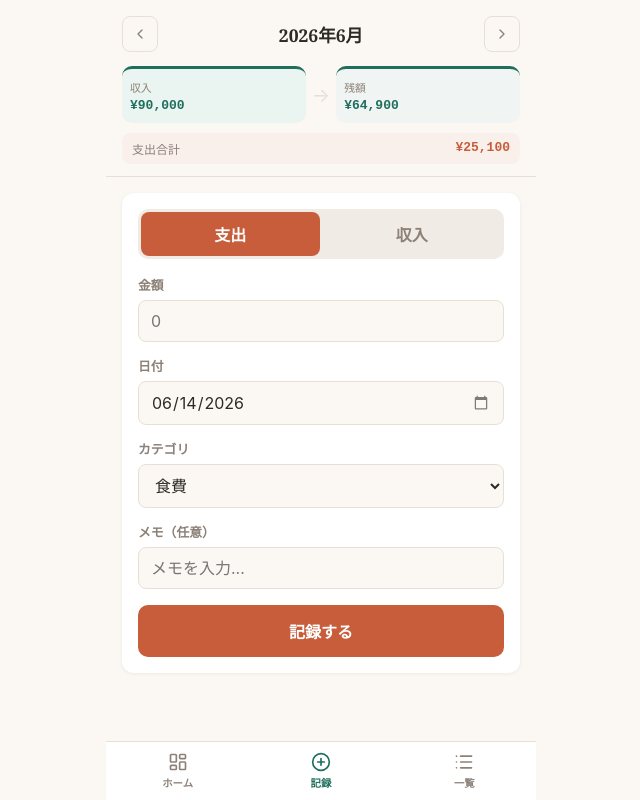
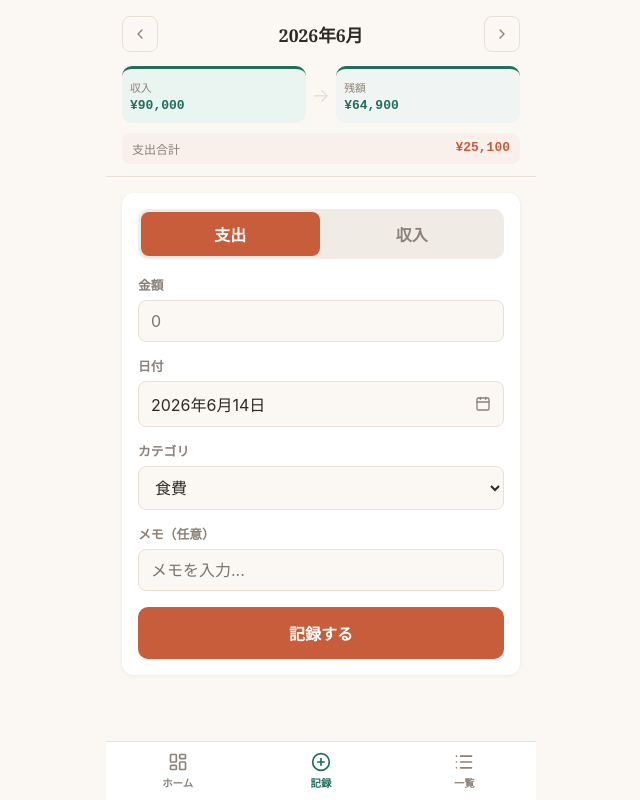
Before and after one commit to Takubon1202103-hash/budget-react, a React (Vite) app: page / in a window 1280 px wide. Both pictures are taken after a click on the button "記録". Shown: the whole page, without its empty margins (319-959 px from the left). Built offline with nearby package versions, Linux system fonts and the light colour scheme.

Commit message:
feat: add calendar picker for date input

```diff
--- a/src/App.jsx
+++ b/src/App.jsx
@@ -1,5 +1,5 @@
 import { useState, useMemo } from 'react'
-import { ChevronLeft, ChevronRight, Trash2, LayoutDashboard, PlusCircle, List } from 'lucide-react'
+import { ChevronLeft, ChevronRight, Trash2, LayoutDashboard, PlusCircle, List, Calendar } from 'lucide-react'
 
 const C = {
   bg: '#FBF8F3', income: '#1F6F5C', incomeBg: '#EAF4F0',
@@ -27,6 +27,80 @@ const SAMPLE = [
 
 const fmt     = n => '¥' + Math.abs(n).toLocaleString('ja-JP')
 const fmtDate = s => { const d = new Date(s); return `${d.getMonth()+1}/${d.getDate()}` }
+
+function CalendarPicker({ value, onChange, onClose }) {
+  const sel = value ? new Date(value + 'T00:00:00') : null
+  const [view, setView] = useState(() => {
+    const d = sel || new Date()
+    return new Date(d.getFullYear(), d.getMonth(), 1)
+  })
+  const today = new Date()
+  const year  = view.getFullYear()
+  const month = view.getMonth()
+  const offset     = new Date(year, month, 1).getDay()
+  const daysInMonth = new Date(year, month + 1, 0).getDate()
+  const cells = [...Array(offset).fill(null), ...Array.from({length: daysInMonth}, (_, i) => i + 1)]
+
+  const isSel   = d => sel && sel.getFullYear()===year && sel.getMonth()===month && sel.getDate()===d
+  const isToday = d => today.getFullYear()===year && today.getMonth()===month && today.getDate()===d
+
+  const pick = d => {
+    if (!d) return
+    onChange(`${year}-${String(month+1).padStart(2,'0')}-${String(d).padStart(2,'0')}`)
+    onClose()
+  }
+
+  return (
+    <div onClick={onClose} style={{ position:'fixed', inset:0, background:'rgba(0,0,0,0.4)', zIndex:100, display:'flex', alignItems:'flex-end', justifyContent:'center' }}>
+      <div onClick={e => e.stopPropagation()}
+        style={{ background:C.card, borderRadius:'20px 20px 0 0', padding:'20px 16px 40px', width:'100%', maxWidth:430 }}>
+        {/* ヘッダー */}
+        <div style={{ display:'flex', alignItems:'center', justifyContent:'space-between', marginBottom:16 }}>
+          <button onClick={() => setView(new Date(year, month-1, 1))}
+            style={{ background:'none', border:'none', cursor:'pointer', color:C.muted, padding:8 }}>
+            <ChevronLeft size={20} />
+          </button>
+          <span style={{ fontFamily:'Georgia, serif', fontWeight:700, fontSize:'1rem', color:C.text }}>
+            {year}年{month+1}月
+          </span>
+          <button onClick={() => setView(new Date(year, month+1, 1))}
+            style={{ background:'none', border:'none', cursor:'pointer', color:C.muted, padding:8 }}>
+            <ChevronRight size={20} />
+          </button>
+        </div>
+        {/* 曜日ヘッダー */}
+        <div style={{ display:'grid', gridTemplateColumns:'repeat(7,1fr)', marginBottom:4 }}>
+          {['日','月','火','水','木','金','土'].map((d, i) => (
+            <div key={d} style={{ textAlign:'center', fontSize:'0.72rem', fontWeight:600,
+              color: i===0 ? C.expense : i===6 ? '#3B82F6' : C.muted, paddingBottom:6 }}>
+              {d}
+            </div>
+          ))}
+        </div>
+        {/* 日付グリッド */}
+        <div style={{ display:'grid', gridTemplateColumns:'repeat(7,1fr)', gap:'4px 0' }}>
+          {cells.map((d, i) => (
+            <button key={i} onClick={() => pick(d)} disabled={!d}
+              style={{ background: isSel(d) ? C.income : 'none',
+                color: !d ? 'transparent' : isSel(d) ? '#fff' : i%7===0 ? C.expense : i%7===6 ? '#3B82F6' : C.text,
+                border: isToday(d) && !isSel(d) ? `1.5px solid ${C.income}` : 'none',
+                borderRadius: '50%', width:38, height:38, margin:'0 auto', display:'flex',
+                alignItems:'center', justifyContent:'center', fontSize:'0.9rem',
+                fontWeight: isSel(d) || isToday(d) ? 700 : 400, cursor: d ? 'pointer' : 'default' }}>
+              {d || ''}
+            </button>
+          ))}
+        </div>
+        {/* キャンセル */}
+        <button onClick={onClose}
+          style={{ width:'100%', marginTop:16, padding:'12px', background:'#F0EBE4', border:'none',
+            borderRadius:10, color:C.muted, fontWeight:600, cursor:'pointer', fontSize:'0.95rem' }}>
+          キャンセル
+        </button>
+      </div>
+    </div>
+  )
+}
 
 function TxnRow({ t, onDelete }) {
   const color = t.type === 'income' ? C.income : C.expense
@@ -58,6 +132,7 @@ export default function App() {
   const [tab, setTab]       = useState('dash')
   const [editBudget, setEditBudget]   = useState(false)
   const [budgetDraft, setBudgetDraft] = useState('')
+  const [showCal, setShowCal] = useState(false)
   const [form, setForm] = useState({
     type:'expense', amount:'', date:today.toISOString().split('T')[0], category:'食費', memo:'',
   })
@@ -220,16 +295,21 @@ export default function App() {
                 </button>
               ))}
             </div>
-            {[
-              { label:'金額', key:'amount', type:'number', inputMode:'numeric', placeholder:'0' },
-              { label:'日付', key:'date',   type:'date' },
-            ].map(({ label, key, type, inputMode, placeholder }) => (
-              <div key={key} style={{ marginBottom:14 }}>
-                <label style={{ display:'block', fontSize:'0.8rem', color:C.muted, marginBottom:6, fontWeight:600 }}>{label}</label>
-                <input type={type} inputMode={inputMode} placeholder={placeholder} value={form[key]}
-                  onChange={e => setField(key, e.target.value)} style={inp} />
-              </div>
-            ))}
+            <div style={{ marginBottom:14 }}>
+              <label style={{ display:'block', fontSize:'0.8rem', color:C.muted, marginBottom:6, fontWeight:600 }}>金額</label>
+              <input type="number" inputMode="numeric" placeholder="0" value={form.amount}
+                onChange={e => setField('amount', e.target.value)} style={inp} />
+            </div>
+            <div style={{ marginBottom:14 }}>
+              <label style={{ display:'block', fontSize:'0.8rem', color:C.muted, marginBottom:6, fontWeight:600 }}>日付</label>
+              <button onClick={() => setShowCal(true)}
+                style={{ ...inp, display:'flex', alignItems:'center', justifyContent:'space-between', cursor:'pointer', textAlign:'left' }}>
+                <span style={{ color: form.date ? C.text : C.muted }}>
+                  {form.date ? `${new Date(form.date+'T00:00:00').getFullYear()}年${new Date(form.date+'T00:00:00').getMonth()+1}月${new Date(form.date+'T00:00:00').getDate()}日` : '日付を選択'}
+                </span>
+                <Calendar size={16} color={C.muted} />
+              </button>
+            </div>
             <div style={{ marginBottom:14 }}>
               <label style={{ display:'block', fontSize:'0.8rem', color:C.muted, marginBottom:6, fontWeight:600 }}>カテゴリ</label>
               <select value={form.category} onChange={e => setField('category', e.target.value)} style={inp}>
@@ -260,6 +340,9 @@ export default function App() {
         </div>
       )}
 
+      {/* CALENDAR MODAL */}
+      {showCal && <CalendarPicker value={form.date} onChange={d => setField('date', d)} onClose={() => setShowCal(false)} />}
+
       {/* BOTTOM NAV */}
       <nav style={{ position:'fixed', bottom:0, left:'50%', transform:'translateX(-50%)', width:'100%', maxWidth:430, background:'#fff', borderTop:`1px solid ${C.border}`, display:'flex', zIndex:20, paddingBottom:'env(safe-area-inset-bottom)' }}>
         {[
```
Also changed, not shown: 1 other file (tests, documents, lock files or other folders).
